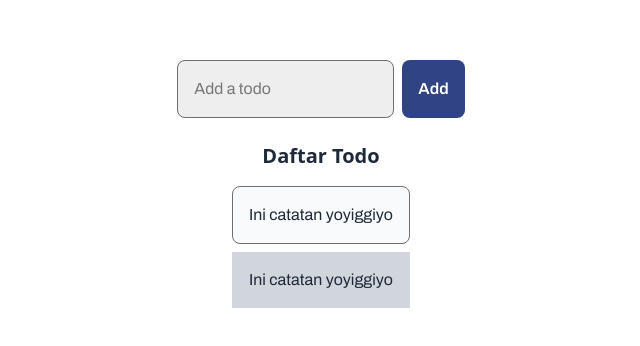
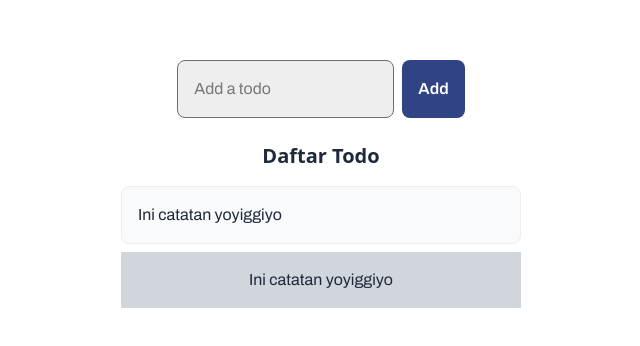
Before and after one commit to wachidmuslih/todoWeb, a React (Vite) app in the folder todoapp/: page / in a window 1280 px wide. Shown: the part 248-594 px from the top of the page, without its empty margins (319-959 px from the left). Built offline with nearby package versions, Linux system fonts and the light colour scheme.

Commit message:
style: update TodoList component styles for improved layout and consistency

```diff
--- a/todoapp/src/components/TodoList.tsx
+++ b/todoapp/src/components/TodoList.tsx
@@ -1,10 +1,10 @@
 
 const TodoList = () => {
   return (
-    <div>
+    <div className="w-[400px]">
         <h2 className="text-xl font-bold mb-4 text-gray-800">Daftar Todo</h2>
         <ul className="flex flex-col gap-y-2 font-archivo font-normal text-gray-800 text-base">
-            <li className="p-4 bg-gray-50 border-[0.5px] border-border border-solid rounded-lg ">Ini catatan yoyiggiyo</li>
+            <li className="flex p-4 bg-gray-50 border-[1px] border-[#EEEEEE] border-solid rounded-lg ">Ini catatan yoyiggiyo</li>
             <li className="p-4 bg-gray-300">Ini catatan yoyiggiyo</li>
         </ul>
     </div>
```
